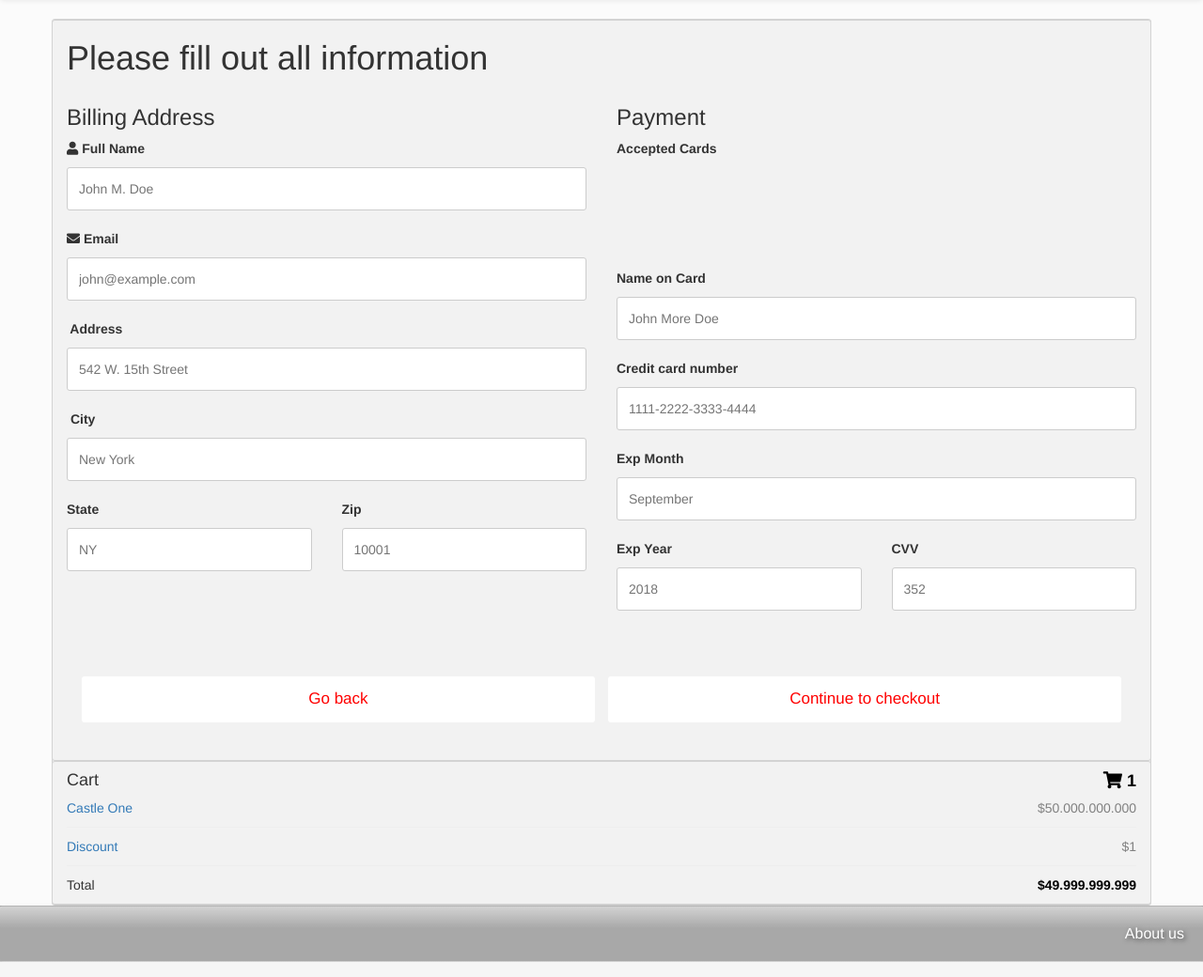
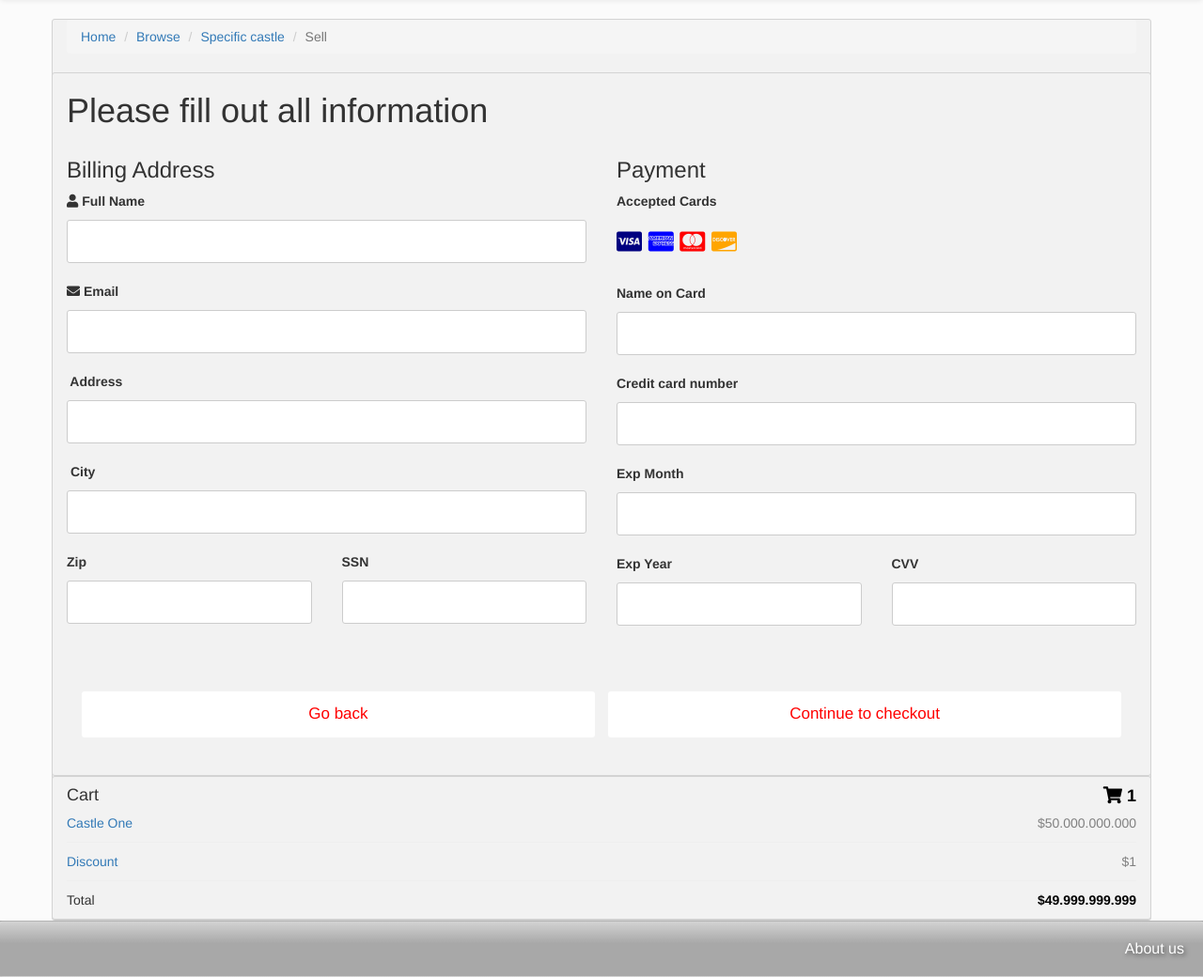
Before and after one commit to hjordissveinsd/castle_apartments_base, a Django app: page /estate/1/payment_details in a window 1280 px wide. Shown: the part 62-1102 px from the top of the page at 94% size. Run offline with Django 3.2, Linux system fonts and the light colour scheme; tables that the repository leaves empty hold one stand-in row (values such as "Sample post"); some libraries are stand-ins or nearby versions.

Commit message:
credit card fiff

```diff
--- a/Browse/templates/Browse/creditcard.html
+++ b/Browse/templates/Browse/creditcard.html
@@ -1,99 +1,11 @@
 {% extends 'base.html'  %}
 {% block content %}
-<style>
-.row {
-  display: -ms-flexbox;
-  display: flex;
-  -ms-flex-wrap: wrap;
-  flex-wrap: wrap;
-  margin: 0 -16px;
-}
-
-.col-25 {
-  -ms-flex: 25%;
-  flex: 25%;
-}
-
-.col-50 {
-  -ms-flex: 50%; /* IE10 */
-  flex: 50%;
-  padding: 0 16px 5px;
-}
-
-.col-75 {
-  /*-ms-flex: 75%; /* IE10 */
-  flex: 75%;
-}
-
-
-.col-75,
-.col-25{
-    padding: 0 0;
-
-}
-
-.container {
-  background-color: #f2f2f2;
-  /*padding: 5px 20px 15px 20px;*/
-  border: 1px solid lightgrey;
-  border-radius: 3px;
-}
-
-input[type=text] {
-  width: 100%;
-  margin-bottom: 20px;
-  padding: 12px;
-  border: 1px solid #ccc;
-  border-radius: 3px;
-}
-
-label {
-  margin-bottom: 10px;
-  display: block;
-}
-
-.icon-container {
-  margin-bottom: 20px;
-  padding: 7px 0;
-  font-size: 24px;
-}
-
-.btn {
-  background-color: white;
-  color: red;
-  padding: 12px;
-  margin: 20px 5px;
-  border: none;
-  width: 48%;
-  border-radius: 3px;
-  cursor: pointer;
-  font-size: 17px;
-}
-
-.btn:hover {
-  background-color: #45a049;
-}
-
-span.price {
-  float: right;
-  color: grey;
-}
-.red {
-    background-color: red;
-}
-
-/* Responsive layout - when the screen is less than 800px wide, make the two columns stack on top of each other instead of next to each other (and change the direction - make the "cart" column go on top) */
-@media (max-width: 800px) {
-  .row {
-    flex-direction: column-reverse;
-  }
-  .col-25 {
-    margin-bottom: 20px;
-  }
-}
-</style>
-
-
+<ol class="breadcrumb">
+    <li><a href="../../">Home</a></li>
+    <li><a href="../">Browse</a></li>
+    <li><a href="./">Specific castle</a></li>
+      <li class="active">Sell</li>
+</ol>
 
 <div class="row">
   <div class="col-75">
@@ -105,22 +17,22 @@ span.price {
           <div class="col-50">
             <h3>Billing Address</h3>
             <label for="fname"><i class="fa fa-user"></i> Full Name</label>
-            <input type="text" id="fname" name="firstname" placeholder="John M. Doe">
+            <input type="text" id="fname" name="firstname" value="{{ user.get_full_name }}" >
             <label for="email"><i class="fa fa-envelope"></i> Email</label>
-            <input type="text" id="email" name="email" placeholder="john@example.com">
+            <input type="text" id="email" name="email" value="{{ user.email }}">
             <label for="adr"><i class="fa fa-address-card-o"></i> Address</label>
-            <input type="text" id="adr" name="address" placeholder="542 W. 15th Street">
+            <input type="text" id="adr" name="address">
             <label for="city"><i class="fa fa-institution"></i> City</label>
-            <input type="text" id="city" name="city" placeholder="New York">
+            <input type="text" id="city" name="city">
 
             <div class="row">
               <div class="col-50">
-                <label for="state">State</label>
-                <input type="text" id="state" name="state" placeholder="NY">
+                <label for="state">Zip</label>
+                <input type="text" id="zip" name="zip" >
               </div>
               <div class="col-50">
-                <label for="zip">Zip</label>
-                <input type="text" id="zip" name="zip" placeholder="10001">
+                <label for="zip">SSN</label>
+                <input type="text" id="ssn" name="ssn" value="{{ profile.ssn }}">
               </div>
             </div>
           </div>
@@ -129,27 +41,26 @@ span.price {
             <h3>Payment</h3>
             <label for="fname">Accepted Cards</label>
             <div class="icon-container">
-              <i class="fa fa-cc-visa" style="color:navy;"></i>
-              <i class="fa fa-cc-amex" style="color:blue;"></i>
-              <i class="fa fa-cc-mastercard" style="color:red;"></i>
-              <i class="fa fa-cc-discover" style="color:orange;"></i>
+              <i class="fab fa-cc-visa" style="color:navy;"></i>
+              <i class="fab fa-cc-amex" style="color:blue;"></i>
+              <i class="fab fa-cc-mastercard" style="color:red;"></i>
+              <i class="fab fa-cc-discover" style="color:orange;"></i>
             </div>
-              </br></br>
             <label for="cname">Name on Card</label>
-            <input type="text" id="cname" name="cardname" placeholder="John More Doe">
+            <input type="text" id="cname" name="cardname" value="{{ user.get_full_name }}">
             <label for="ccnum">Credit card number</label>
-            <input type="text" id="ccnum" name="cardnumber" placeholder="1111-2222-3333-4444">
+            <input type="text" id="ccnum" name="cardnumber">
             <label for="expmonth">Exp Month</label>
-            <input type="text" id="expmonth" name="expmonth" placeholder="September">
+            <input type="text" id="expmonth" name="expmonth" >
 
             <div class="row">
               <div class="col-50">
                 <label for="expyear">Exp Year</label>
-                <input type="text" id="expyear" name="expyear" placeholder="2018">
+                <input type="text" id="expyear" name="expyear" >
               </div>
               <div class="col-50">
                 <label for="cvv">CVV</label>
-                <input type="text" id="cvv" name="cvv" placeholder="352">
+                <input type="text" id="cvv" name="cvv" >
               </div>
             </div>
           </div>
--- a/Browse/urls.py
+++ b/Browse/urls.py
@@ -7,7 +7,7 @@ urlpatterns = [
     path('',views.browse, name="estate"),
     path('singleEstate', views.singleEstate, name="singleEstate"),
     path('create_estate', views.createEstate, name='create_estate'),
-    path('<int:id>', views.get_estate_by_id, name="estate_detail"),
+    path('<int:id>/', views.get_estate_by_id, name="estate_detail"),
     #raggi að búa til kaup checkout
     path('checkout', views.checkout, name="checkout"),
     path('<int:id>/payment_details', views.payment_details, name='payment_details')
--- a/Browse/views.py
+++ b/Browse/views.py
@@ -8,7 +8,6 @@ from Browse.forms.estate_form import EstateCreateForm
 
 
 def browse(request):
-    print(request.GET)
     if 'search_filter' in request.GET:
         search_filter = request.GET['search_filter']
         estate = [{
--- a/static/css/style2.css
+++ b/static/css/style2.css
@@ -372,3 +372,96 @@ hr {
     color: #093;
     text-decoration: none;
 }
+
+
+/* Credit card .html */
+.row {
+  display: -ms-flexbox;
+  display: flex;
+  -ms-flex-wrap: wrap;
+  flex-wrap: wrap;
+  margin: 0 -16px;
+}
+
+.col-25 {
+  -ms-flex: 25%;
+  flex: 25%;
+}
+
+.col-50 {
+  -ms-flex: 50%; /* IE10 */
+  flex: 50%;
+  padding: 0 16px 5px;
+}
+
+.col-75 {
+  /*-ms-flex: 75%; /* IE10 */
+  flex: 75%;
+}
+
+
+.col-75,
+.col-25{
+    padding: 0 0;
+
+}
+
+.container {
+  background-color: #f2f2f2;
+  /*padding: 5px 20px 15px 20px;*/
+  border: 1px solid lightgrey;
+  border-radius: 3px;
+}
+
+input[type=text] {
+  width: 100%;
+  margin-bottom: 20px;
+  padding: 12px;
+  border: 1px solid #ccc;
+  border-radius: 3px;
+}
+
+label {
+  margin-bottom: 10px;
+  display: block;
+}
+
+.icon-container {
+  margin-bottom: 20px;
+  padding: 7px 0;
+  font-size: 24px;
+}
+
+.btn {
+  background-color: white;
+  color: red;
+  padding: 12px;
+  margin: 20px 5px;
+  border: none;
+  width: 48%;
+  border-radius: 3px;
+  cursor: pointer;
+  font-size: 17px;
+}
+
+.btn:hover {
+  background-color: #45a049;
+}
+
+span.price {
+  float: right;
+  color: grey;
+}
+.red {
+    background-color: red;
+}
+
+/* Responsive layout - when the screen is less than 800px wide, make the two columns stack on top of each other instead of next to each other (and change the direction - make the "cart" column go on top) */
+@media (max-width: 800px) {
+  .row {
+    flex-direction: column-reverse;
+  }
+  .col-25 {
+    margin-bottom: 20px;
+  }
+}
```
